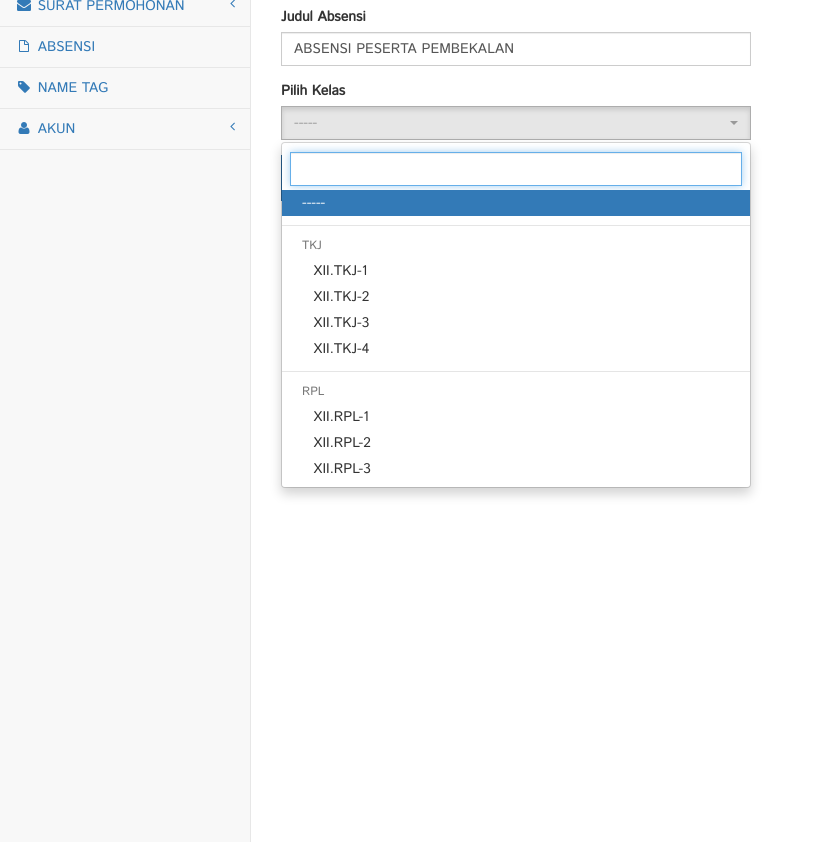
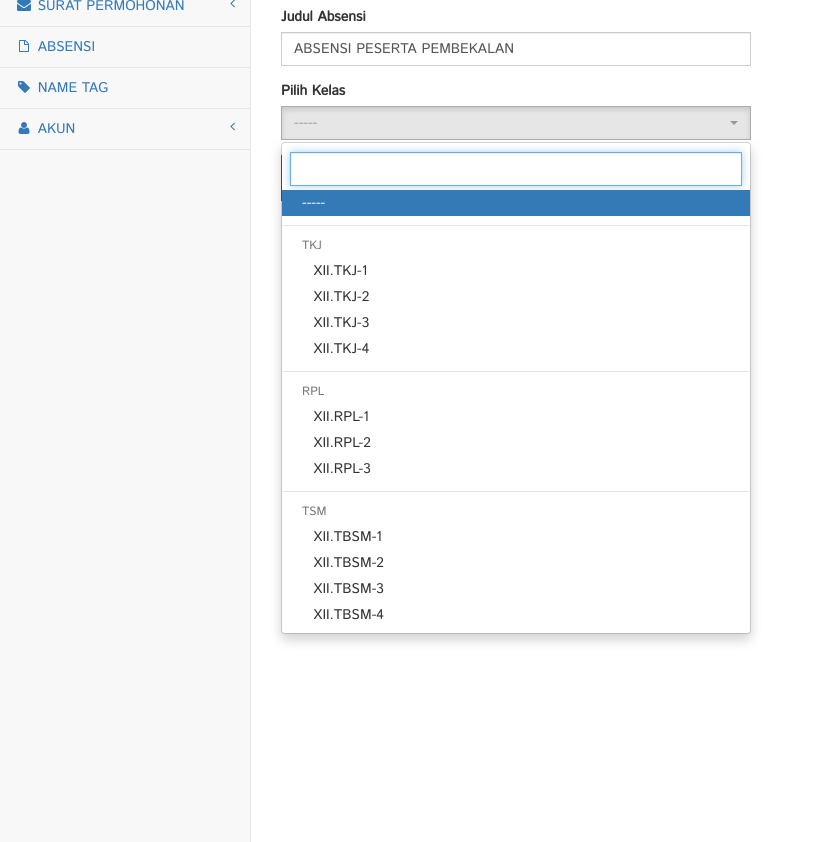
Before and after one commit to HilmiZul/epkl, a Django app: page /absensi/ in a window 1280 px wide, after a click on "-----". Shown: the part 147-989 px from the top of the page, without its empty margins (0-817 px from the left). Run offline with Django 3.2, Linux system fonts and the light colour scheme; the visitor is signed in with stand-in values (Sample User, id 1); some libraries are stand-ins or nearby versions.

Commit message:
menambah kelas jurusan TBSM

```diff
--- a/master/templates/absensi.html
+++ b/master/templates/absensi.html
@@ -26,6 +26,12 @@
             <option value="XII.RPL-2">XII.RPL-2</option>
             <option value="XII.RPL-3">XII.RPL-3</option>
           </optgroup>
+          <optgroup label="TSM">
+            <option value="XII.TBSM-1">XII.TBSM-1</option>
+            <option value="XII.TBSM-2">XII.TBSM-2</option>
+            <option value="XII.TBSM-3">XII.TBSM-3</option>
+            <option value="XII.TBSM-4">XII.TBSM-4</option>
+          </optgroup>
         </select>
       </div>
       <div class="form-group">
```
